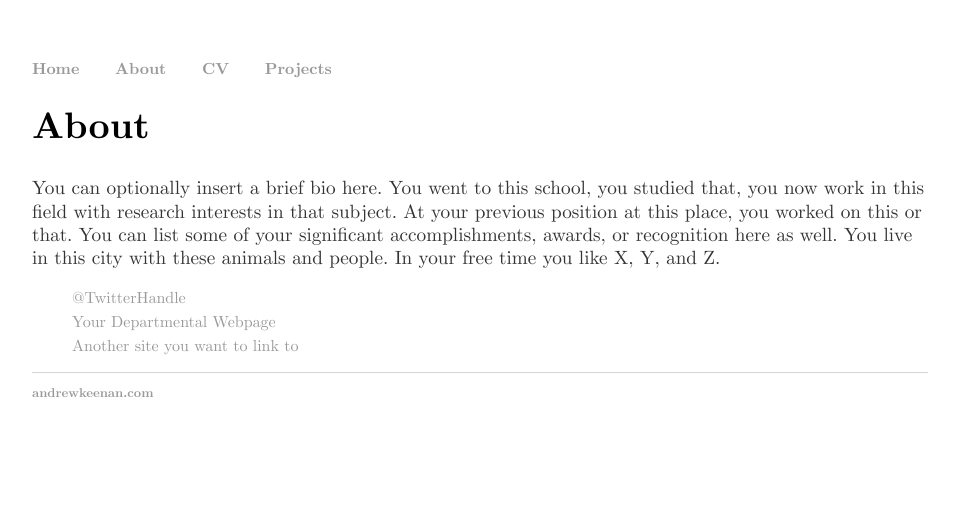
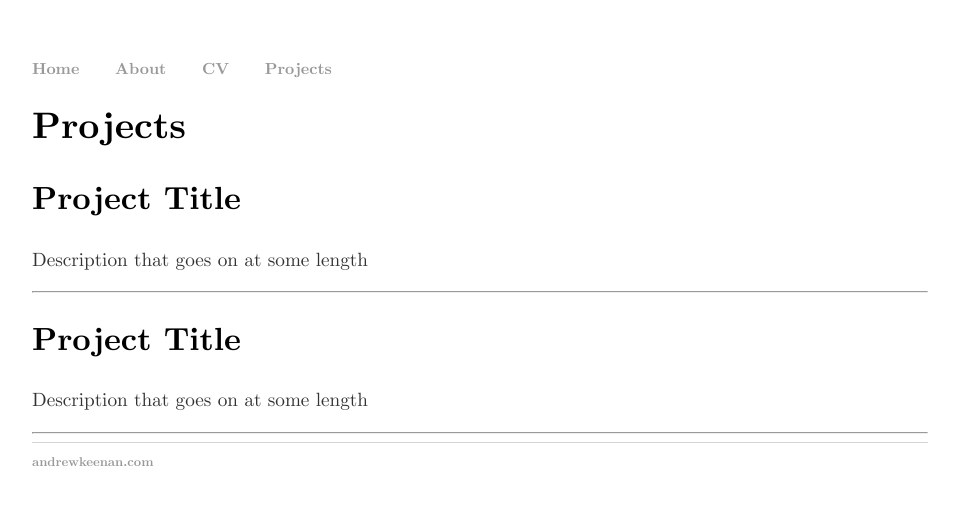
Before and after one commit to bigrube77/bigrube77.github.io, a Jekyll site: the page built from projects/index.html, in a window 1280 px wide. Shown: the top 505 px of the page, without its empty margins (160-1119 px from the left). Built offline with Jekyll 4.4.1, drawn with Linux system fonts in a browser that asks for light colours.

Commit message:
project page

```diff
--- a/projects/index.html
+++ b/projects/index.html
@@ -1,15 +1,21 @@
 ---
 layout: default
-title: About Hank Quinlan
+title: Projects
 ---
 
 		<div class="about">
-			<h1>About</h1>
-			<p>You can optionally insert a brief bio here. You went to this school, you studied that, you now work in this field with research interests in that subject. At your previous position at this place, you worked on this or that. You can list some of your significant accomplishments, awards, or recognition here as well. You live in this city with these animals and people. In your free time you like X, Y, and Z.</p>
+			<h1>Projects</h1>
 
-			<ul class="contacts">
-				<li><a href="#">@TwitterHandle</a></li>
-				<li><a href="#">Your Departmental Webpage</a></li>
-				<li><a href="#">Another site you want to link to</a></li>
-				</ul>
+			<h2>Project Title</h2>
+
+			<p>Description that goes on at some length</p>
+
+			<hr>
+
+			<h2>Project Title</h2>
+
+			<p>Description that goes on at some length</p>
+
+			<hr>
+
 		</div>
```
